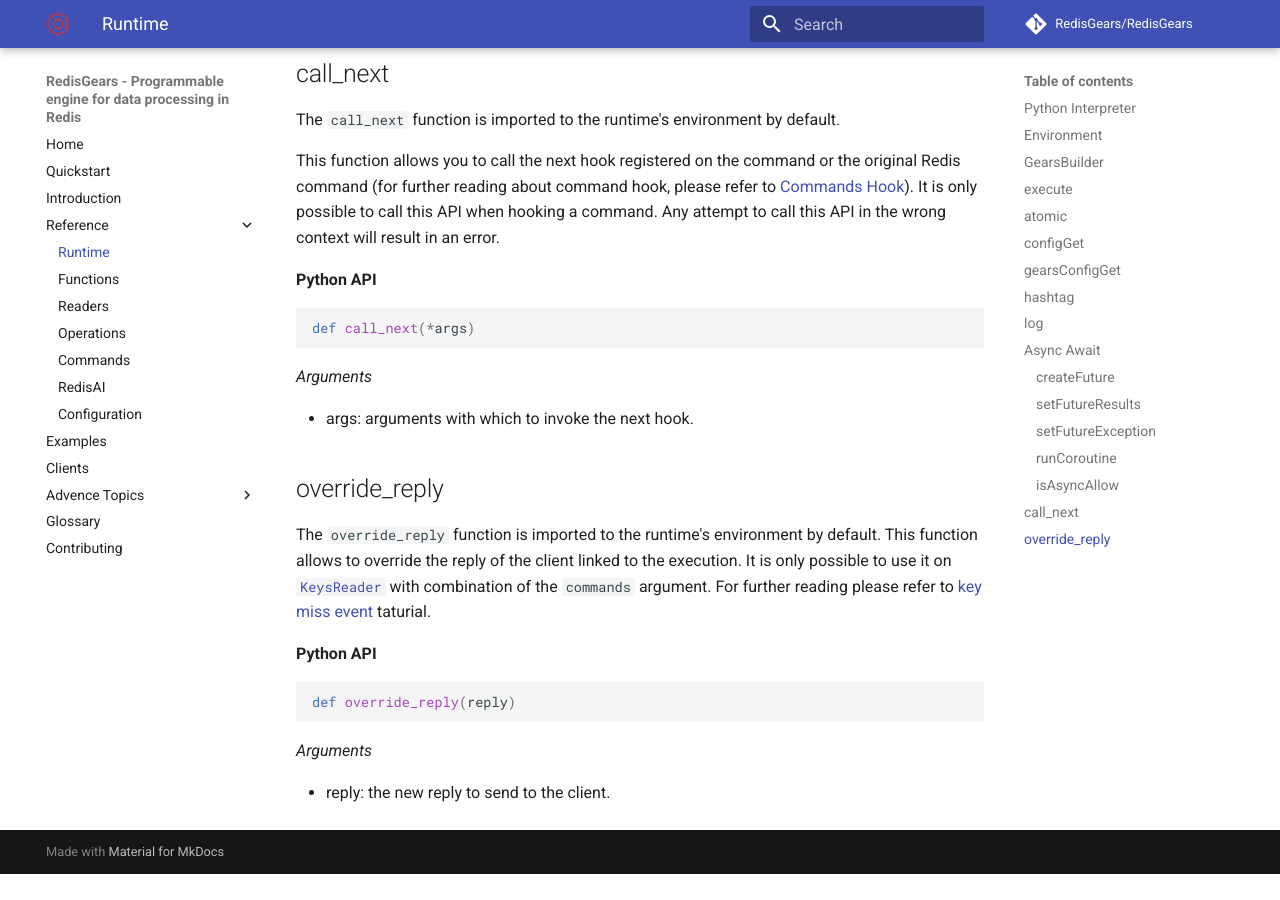
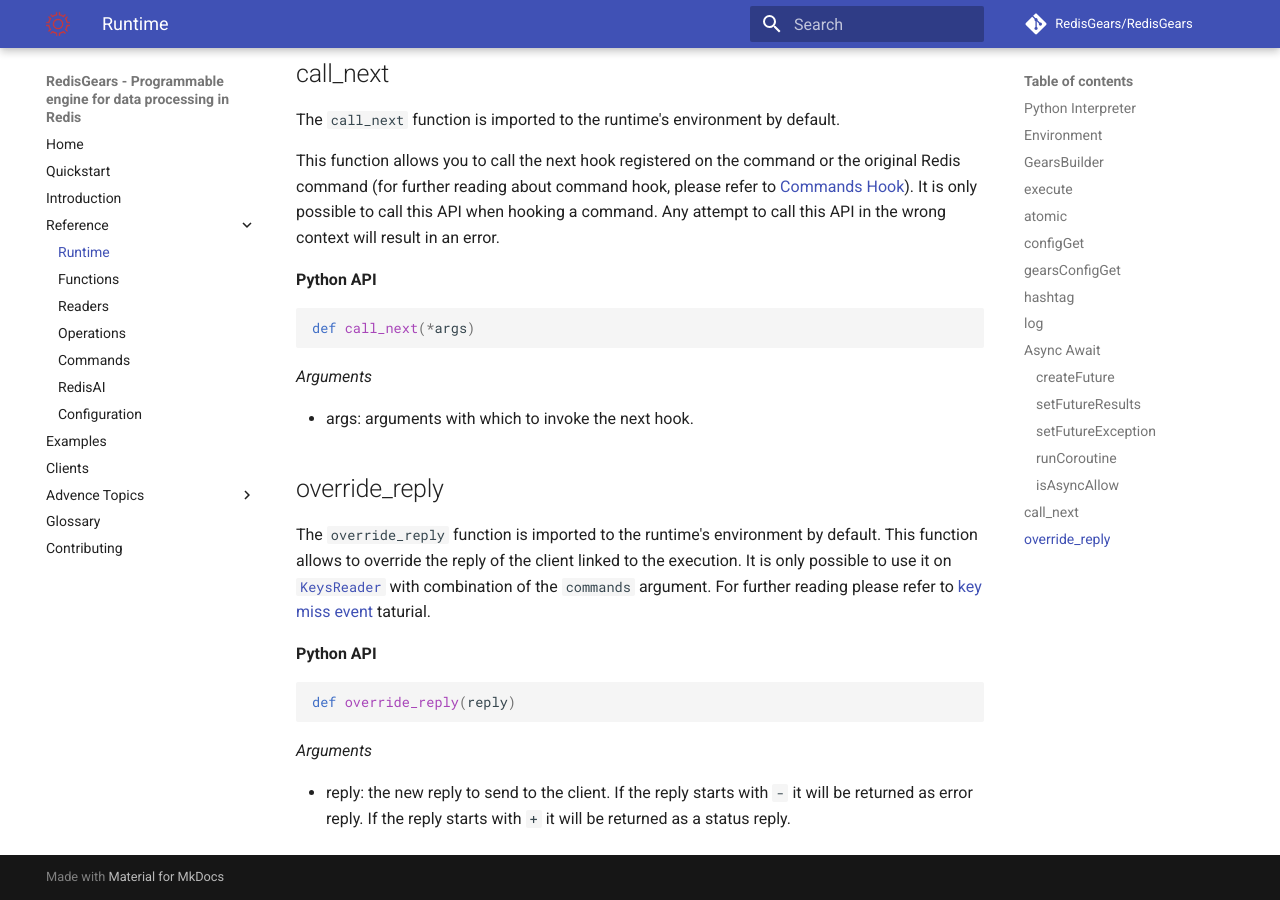
Before and after one commit to RedisGears/RedisGears, an MkDocs documentation site: the page built from docs/runtime.md, in a window 1280 px wide and 900 px high, scrolled down 5773 px. Built offline with MkDocs 1.6.1 and Material for MkDocs 9.7.7, drawn with Linux system fonts in a browser that asks for light colours; comment, search, counter and statistics services are not loaded; before the commit the page ends 6647 px from its top, so only the background shows below that.

Commit message:
added small details to override_reply docs

```diff
--- a/docs/runtime.md
+++ b/docs/runtime.md
@@ -260,4 +260,4 @@
 
 _Arguments_
 
-* reply: the new reply to send to the client.
+* reply: the new reply to send to the client. If the reply starts with `-` it will be returned as error reply. If the reply starts with `+` it will be returned as a status reply.
```
